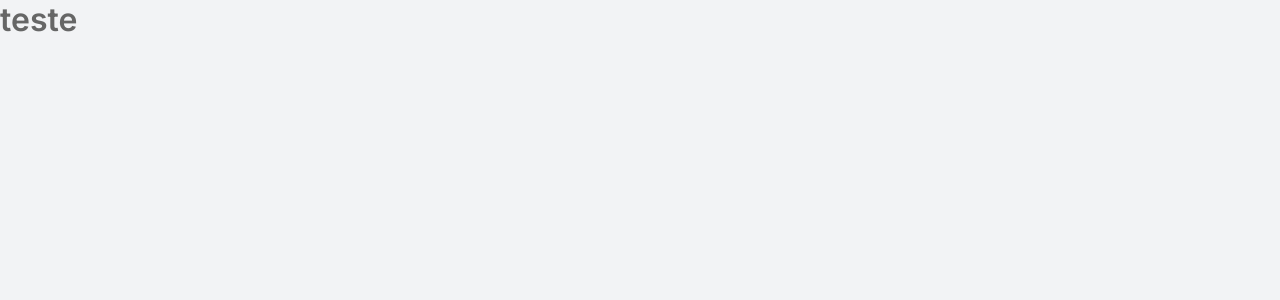
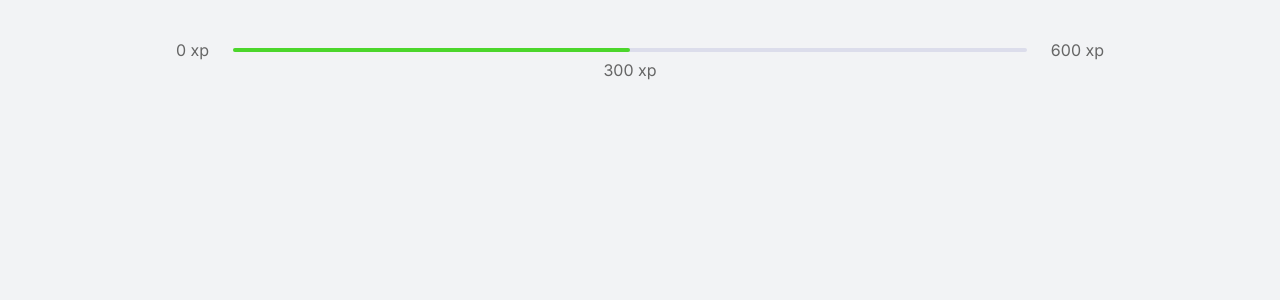
Before and after one commit to JoaoLourencao/MovWork-FrontEnd, a React (Create React App) app: page / in a window 1280 px wide. Shown: the top 300 px of the page. Built offline with nearby package versions, Linux system fonts and the light colour scheme.

Commit message:
progress bar

```diff
--- a/src/App.tsx
+++ b/src/App.tsx
@@ -1,10 +1,10 @@
 import React from 'react';
-import ProgressBar from './components/ProgressBar';
+import {ProgressBar} from './components/ProgressBar';
 import './styles/global.css';
 
 function App() {
   return (
-    <div>
+    <div className='container'>
       <ProgressBar/>
     </div>
   );
--- a/src/components/ProgressBar.tsx
+++ b/src/components/ProgressBar.tsx
@@ -1,11 +1,13 @@
-import React from 'react';
+export function ProgressBar() {
+  return (
+    <header className='progress-bar'>
+        <span>0 xp</span>
+        <div>
+          <div style={{width: '50%'}}/>
 
-function ProgressBar() {
-  return (
-    <div>
-        <h1>teste</h1>
-    </div>
+          <span className='current-progress' style={{ left:'50%' }}>300 xp</span>
+        </div>
+        <span>600 xp</span>
+    </header>
   );
 }
-
-export default ProgressBar;
--- a/src/styles/global.css
+++ b/src/styles/global.css
@@ -47,3 +47,43 @@ a{
     color: inherit;
     text-decoration: none;
 }
+
+.container{
+    height: 100vh;
+    max-width: 992px;
+    margin: 0 auto;
+    padding: 2.5rem 2rem;
+
+    display: flex;
+    flex-direction: column;
+}
+
+.progress-bar{
+    display: flex;
+    align-items: center;
+}
+
+.progress-bar span{
+    font-size: 1rem;
+}
+
+.progress-bar > div {
+    flex: 1;
+    height: 4px;
+    border-radius: 4px;
+    background: var(--gray-line);
+    margin: 0 1.5rem;
+    position: relative;
+}
+
+.progress-bar > div > div {
+    height: 4px;
+    border-radius: 4px;
+    background: var(--green);
+}
+
+span.current-progress{
+    position: absolute;
+    top: 12px;
+    transform: translateX(-50%);
+}
```
